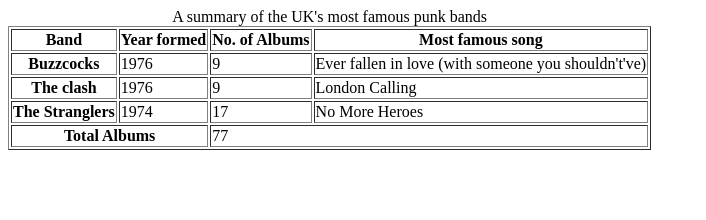
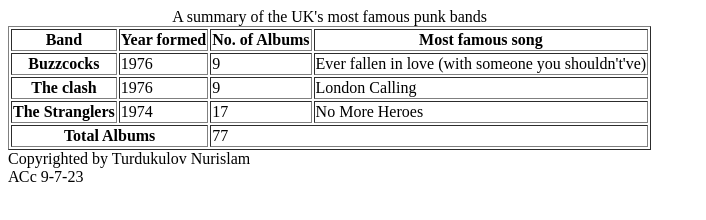
Before and after one commit to Siztonee/table, a plain HTML site: page index.html in a window 1280 px wide. Shown: the whole page, without its empty margins (0-706 px from the left). Drawn offline with Linux system fonts and the light colour scheme.

Commit message:
Update index.html

```diff
--- a/index.html
+++ b/index.html
@@ -50,5 +50,10 @@
     </tfoot>
 
   </table>
+
+Copyrighted by Turdukulov Nurislam
+  <br>
+АСс 9-7-23
+
 </body>
 </html>
```
